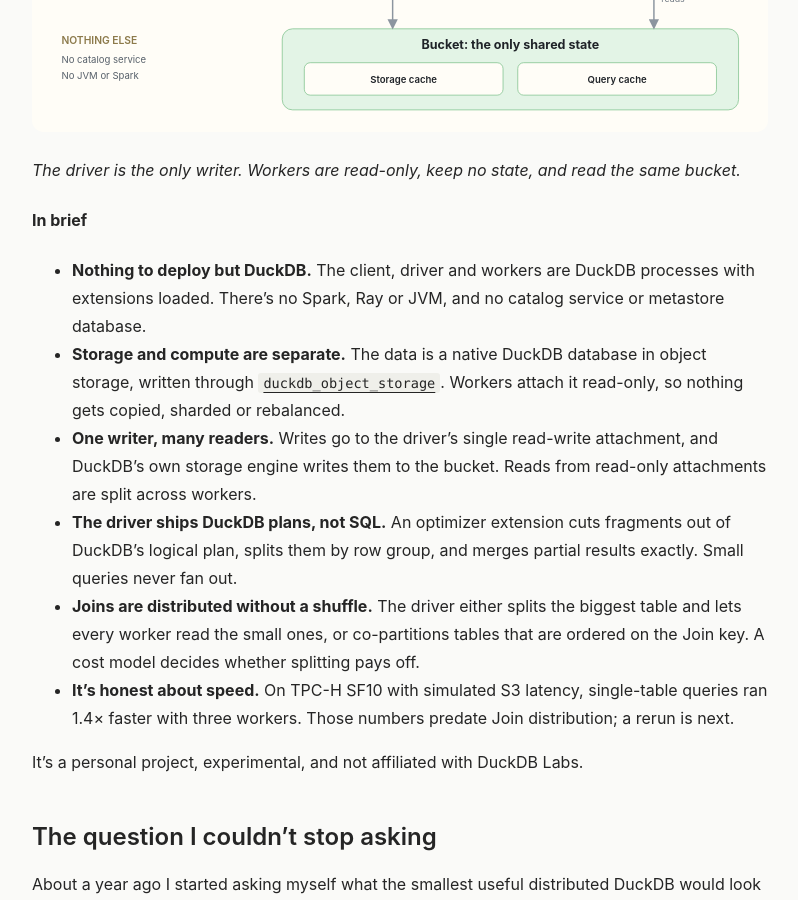
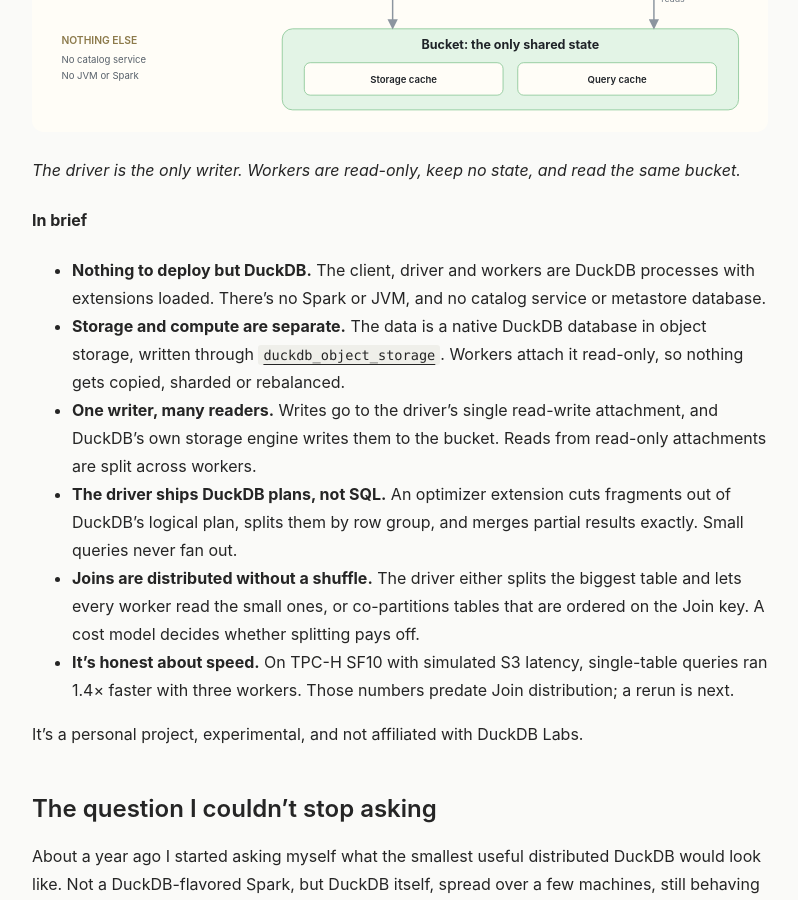
Before and after one commit to dentiny/dentiny.github.io, a Jekyll site: the page built from _posts/2026-10-14-duckherder-distributed-duckdb.md, in a window 1280 px wide and 900 px high, scrolled down 771 px. Shown: the whole window, without its empty margins (240-1038 px from the left). Built offline with Jekyll 4.4.1, drawn with Linux system fonts in a browser that asks for light colours.

Commit message:
Don't rule out Ray

```diff
--- a/_posts/2026-10-14-duckherder-distributed-duckdb.md
+++ b/_posts/2026-10-14-duckherder-distributed-duckdb.md
@@ -15,7 +15,7 @@
 
 **In brief**
 
-- **Nothing to deploy but DuckDB.** The client, driver and workers are DuckDB processes with extensions loaded. There's no Spark, Ray or JVM, and no catalog service or metastore database.
+- **Nothing to deploy but DuckDB.** The client, driver and workers are DuckDB processes with extensions loaded. There's no Spark or JVM, and no catalog service or metastore database.
 - **Storage and compute are separate.** The data is a native DuckDB database in object storage, written through [`duckdb_object_storage`](/posts/duckdb-on-object-storage/). Workers attach it read-only, so nothing gets copied, sharded or rebalanced.
 - **One writer, many readers.** Writes go to the driver's single read-write attachment, and DuckDB's own storage engine writes them to the bucket. Reads from read-only attachments are split across workers.
 - **The driver ships DuckDB plans, not SQL.** An optimizer extension cuts fragments out of DuckDB's logical plan, splits them by row group, and merges partial results exactly. Small queries never fan out.
```
